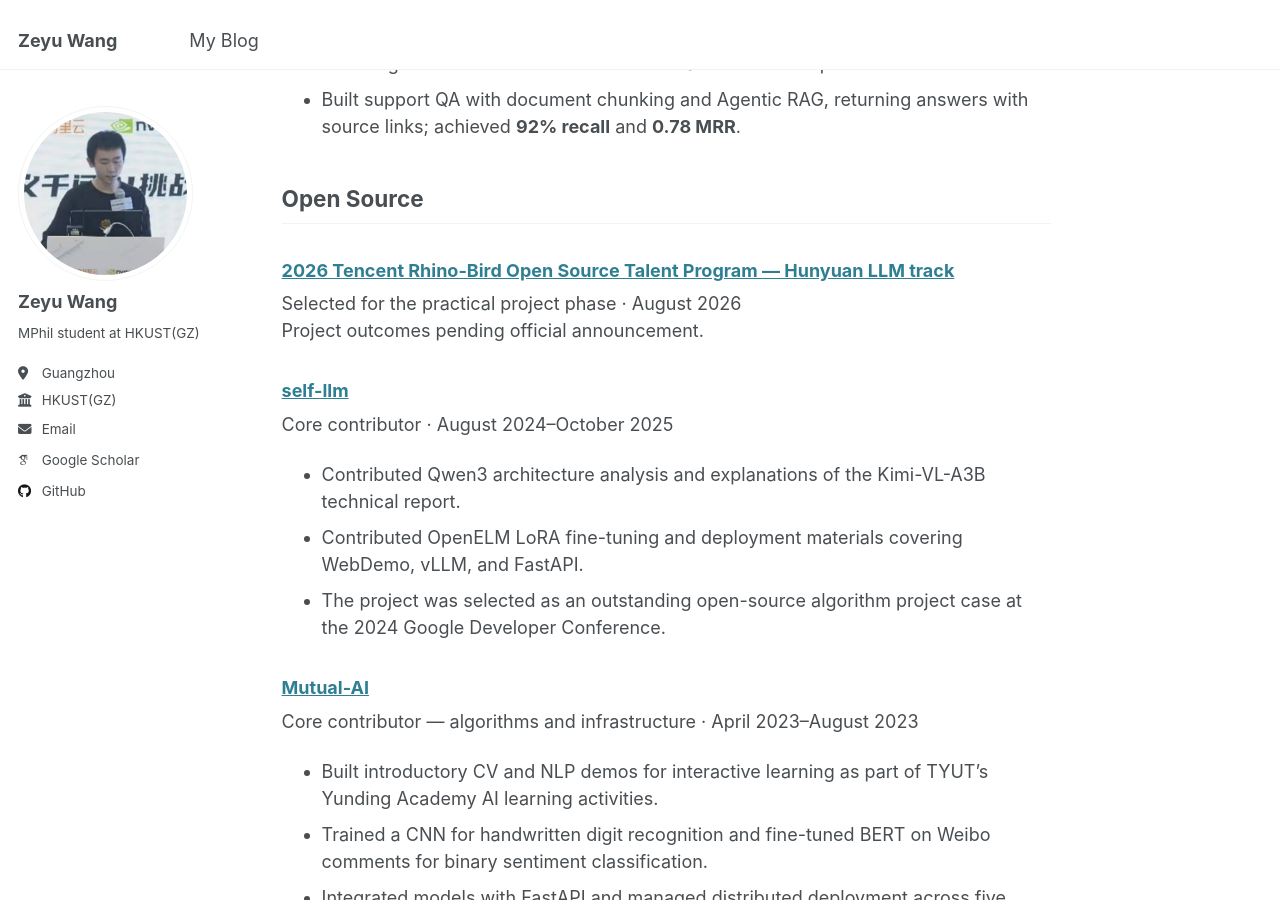
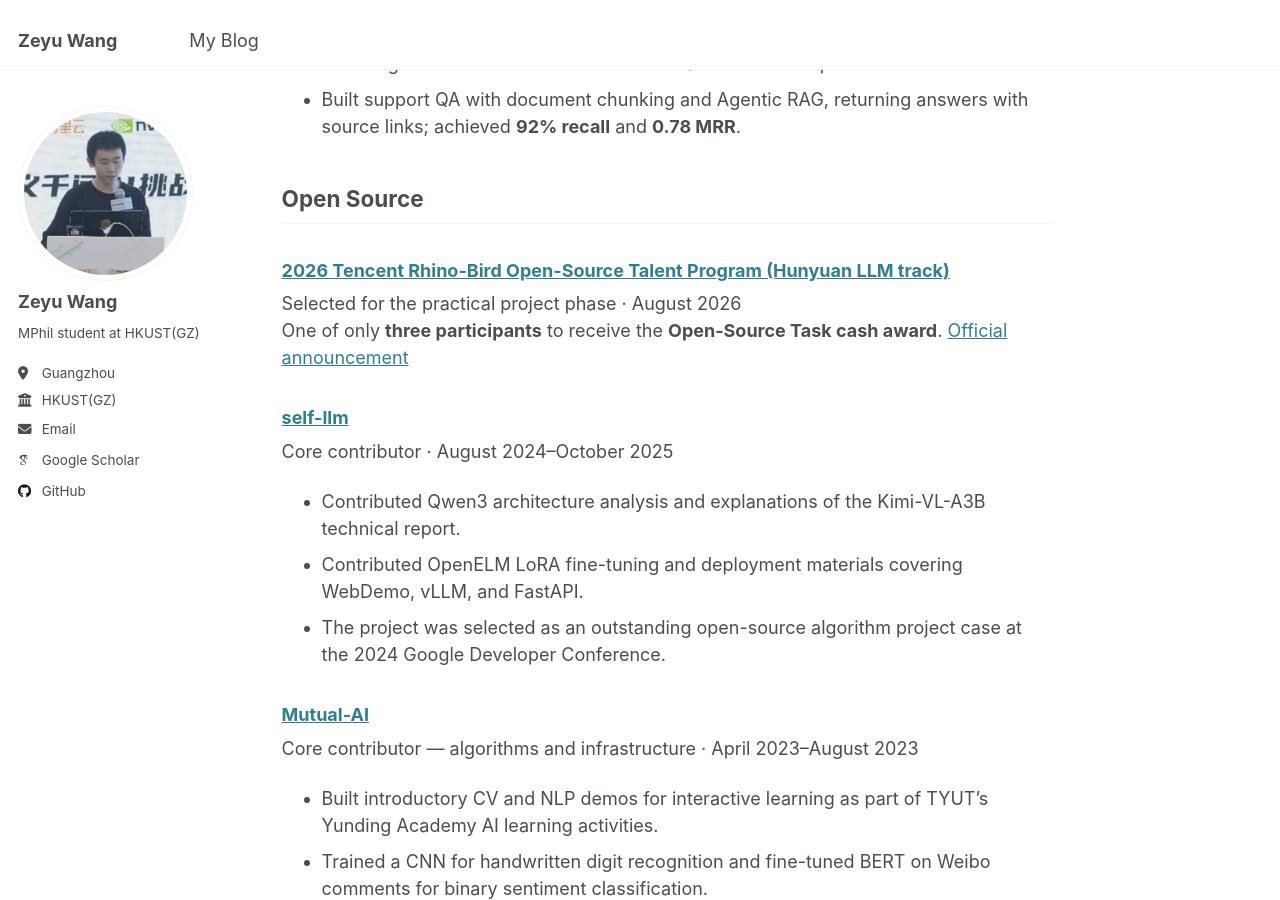
Before and after one commit to moyitech/moyitech.github.io, a Jekyll site: the page built from _pages/cv.md, in a window 1280 px wide and 900 px high, scrolled down 2957 px. Built offline with Jekyll 4.4.1, drawn with Linux system fonts in a browser that asks for light colours; some web fonts are replaced; some of the changed text lies outside the part shown.

Commit message:
Update Rhino-Bird entry with Open-Source Task cash award

```diff
--- a/_pages/cv.md
+++ b/_pages/cv.md
@@ -89,10 +89,10 @@ December 2023–June 2024
 
 ## Open Source
 
-### [2026 Tencent Rhino-Bird Open Source Talent Program — Hunyuan LLM track](https://opensource.tencent.com/summer-of-code/)
+### [2026 Tencent Rhino-Bird Open-Source Talent Program (Hunyuan LLM track)](https://opensource.tencent.com/summer-of-code/)
 
 Selected for the practical project phase · August 2026<br>
-Project outcomes pending official announcement.
+One of only **three participants** to receive the **Open-Source Task cash award**. [Official announcement](https://mp.weixin.qq.com/s/jYHU1exImv8XU9z0fgJ-UQ?color_scheme=light&scene=1)
 
 ### [self-llm](https://github.com/datawhalechina/self-llm)
 
@@ -140,6 +140,7 @@ Team leader and lead developer · December 2023
 
 ## Awards
 
+- **2026 — Open-Source Task cash award (one of three recipients)**, Tencent Rhino-Bird Open-Source Talent Program (Hunyuan LLM track). [Official announcement](https://mp.weixin.qq.com/s/jYHU1exImv8XU9z0fgJ-UQ?color_scheme=light&scene=1)
 - **April 2026 — National Second Prize & First Place in Shanxi Province**, National College Student Career Planning Competition.
 - **December 2025 — Hardcore Technology Award (1/98)**, Qwen On-Device AI Innovation Challenge; team leader.
 - **September 2025 — AMD Hardware Optimization Award (2/50)**, Alibaba ModelScope MCP & Agent Challenge; team leader.
```
Also changed, not shown: _pages/about.md (+2 -1 lines).
